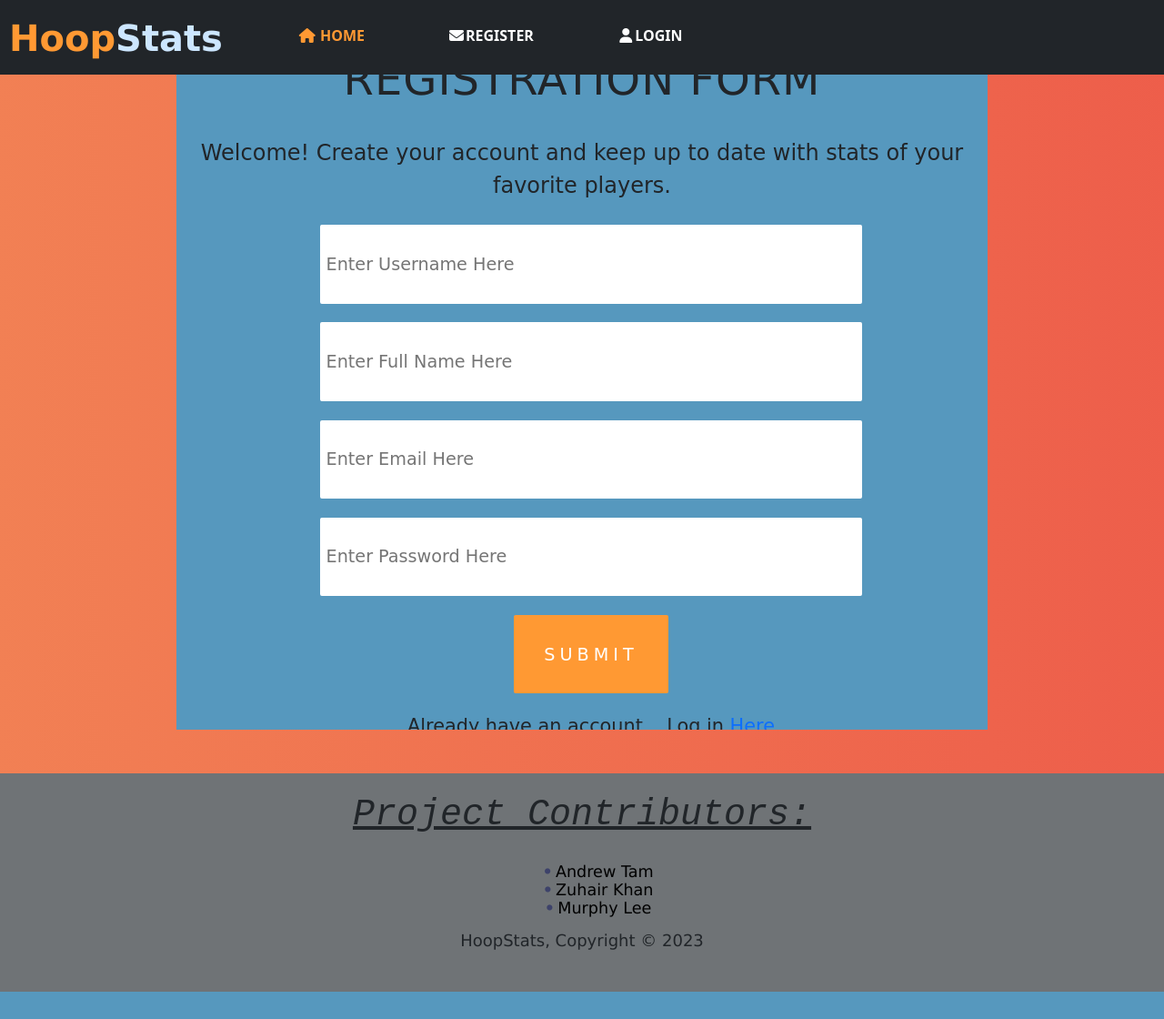
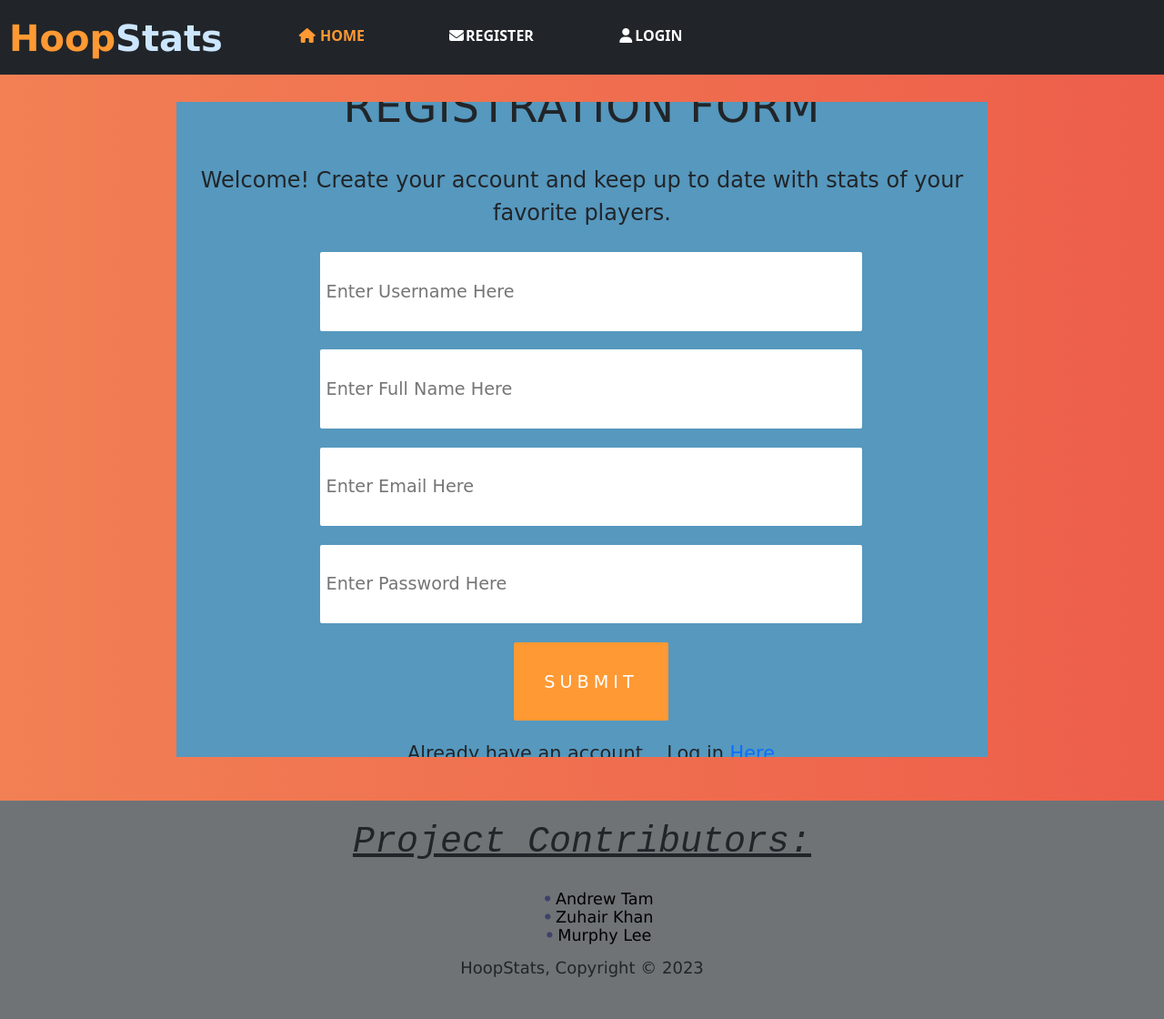
Before and after one commit to murphylee10/hoop-stats, a Flask app: page /register in a window 1280 px wide. Shown: the whole page at 91% size. Before the commit the page ends 1090 px from the top, so only its background shows below. Run offline with Flask 3, Linux system fonts and the light colour scheme; some libraries are stand-ins or nearby versions; some web fonts are replaced.

Commit message:
register page styling changes

```diff
--- a/static/css/login_and_register.css
+++ b/static/css/login_and_register.css
@@ -12,6 +12,7 @@
 
 .container {
   width: 100%;
+  margin-top: 30px;
 }
 
 #login {
--- a/templates/register.html
+++ b/templates/register.html
@@ -1,14 +1,11 @@
-{% extends 'base.html' %}
-
-{% block style %}
+{% extends 'base.html' %} {% block style %}
 <script src="https://cdnjs.cloudflare.com/ajax/libs/jquery/3.6.0/jquery.min.js"></script>
 <script src="https://cdnjs.cloudflare.com/ajax/libs/twitter-bootstrap/4.6.0/js/bootstrap.min.js"></script>
-    <link rel="stylesheet" href="{{ url_for('static', filename='css/login_and_register.css') }}">
-{% endblock %}
-
-{% block title %}HoopStats{% endblock %}
-
-{% block content %}
+<link
+  rel="stylesheet"
+  href="{{ url_for('static', filename='css/login_and_register.css') }}"
+/>
+{% endblock %} {% block title %}HoopStats{% endblock %} {% block content %}
 <!-- HTML GOES HERE -->
 
 <!-- <form action="/register" method="POST">
@@ -25,39 +22,52 @@
       <div class="content">
         <h1>REGISTRATION FORM</h1>
         <p>
-                        Welcome! Create your account and keep up to date with stats of your favorite
-                        players.
+          Welcome! Create your account and keep up to date with stats of your
+          favorite players.
         </p>
       </div>
-                <form action="/register" method='POST'>
+      <form action="/register" method="POST">
         <div class="form">
           <div class="top-form">
             <div class="innerform">
-                                <input type="text" name="username" placeholder="Enter Username Here" />
+              <input
+                type="text"
+                name="username"
+                placeholder="Enter Username Here"
+              />
             </div>
             <div class="innerform">
-                                <input type="text" name="full-name" placeholder="Enter Full Name Here" />
+              <input
+                type="text"
+                name="full-name"
+                placeholder="Enter Full Name Here"
+              />
             </div>
             <div class="innerform">
               <input type="text" name="email" placeholder="Enter Email Here" />
             </div>
             <div class="innerform">
-                                <input type="password" name="password" placeholder="Enter Password Here" />
+              <input
+                type="password"
+                name="password"
+                placeholder="Enter Password Here"
+              />
             </div>
 
             <!-- <div class="btn" onClick="javascript:this.form.submit();">submit</div> -->
             <!-- <button type="submit" class="btn">Submit</button> -->
-                            <input type="submit" class="btn" value="Submit">
-                            <p class="register-link">Already have an account... Log in <a href="/login"> Here</a>
+            <input type="submit" class="btn" value="Submit" />
+            <p class="register-link">
+              Already have an account... Log in <a href="/login"> Here</a>
             </p>
           </div>
         </div>
       </form>
+    </div>
   </section>
 </div>
 
 <script src="https://ajax.googleapis.com/ajax/libs/jquery/3.3.1/jquery.min.js"></script>
-
 
 <script>
   $(document).ready(function () {
```
Also changed, not shown: 2 other files. Lines whose indentation alone changed are shown as unchanged.
